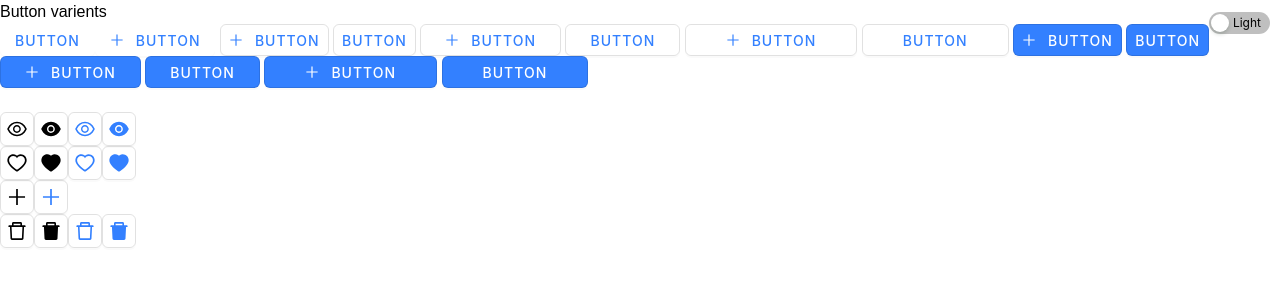
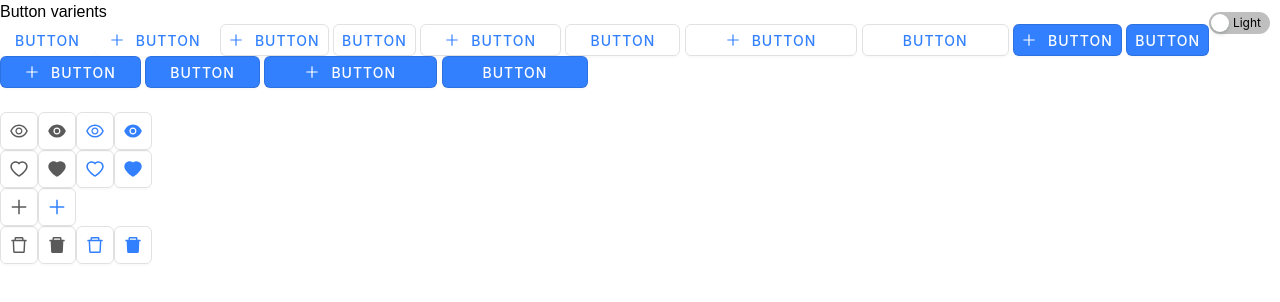
Before and after one commit to TharukaWikum/nextComponents, a Next.js app: page / in a window 1280 px wide. Shown: the top 302 px of the page. Built offline with nearby package versions, Linux system fonts and the light colour scheme.

Commit message:
button-component icon-button-component padding change

```diff
--- a/src/app/components/IconButton.tsx
+++ b/src/app/components/IconButton.tsx
@@ -40,15 +40,16 @@ const IconButton: React.FC<IconButtonProps> = ({
           fontWeight: 500,
           fontSize: "12px", // Increase button font size
         //   padding: "16px 16px", // Increase button padding
-        width:"34px",
-        height:"34px"
+        width:"38px",
+        height:"38px"
         }
       : {};
 
-  const defaultIconColor = iconColor === "" ? (theme === "dark" ? "#3380FF" : "#000000") : "#3380FF"; // Default to black or #3380FF
+  const defaultIconColor = iconColor === "" ? (theme === "dark" ? "#3380FF" : "#5A5A5A") : "#3380FF"; // Default to black or #3380FF
   const iconStyle: React.CSSProperties = {
-    fontSize: "20px", // Increase icon font size
-    paddingTop:'2px',
+    fontSize: "18px", // Increase icon font size
+    // paddingTop:'2px',
+    padding:'4px',
     color: defaultIconColor, // Use defaultIconColor
   };
 
```
